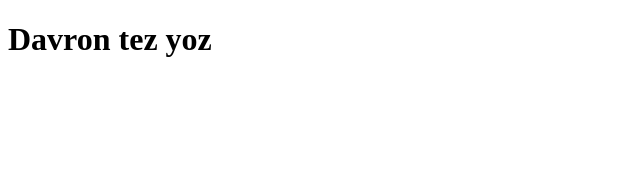
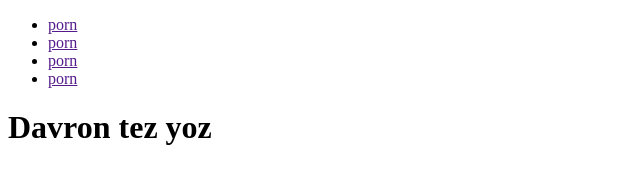
Before and after one commit to 1Behruz1/gitJamo, a plain HTML site: page index.html in a window 1280 px wide. Shown: the whole page, without its empty margins (0-640 px from the left). Drawn offline with Linux system fonts and the light colour scheme.

```diff
--- a/index.html
+++ b/index.html
@@ -7,6 +7,17 @@
     <link rel="stylesheet" href="/main.css">
 </head>
 <body>
+
+    <div>
+        <footer class="porn">
+            <ul>
+                <li><a href="">porn</a></li>
+                <li><a href="">porn</a></li>
+                <li><a href="">porn</a></li>
+                <li><a href="">porn</a></li>
+            </ul>
+        </footer>
+    </div>
     <div class="main">
         <div class="container">
             <div class="main__inner">
```
